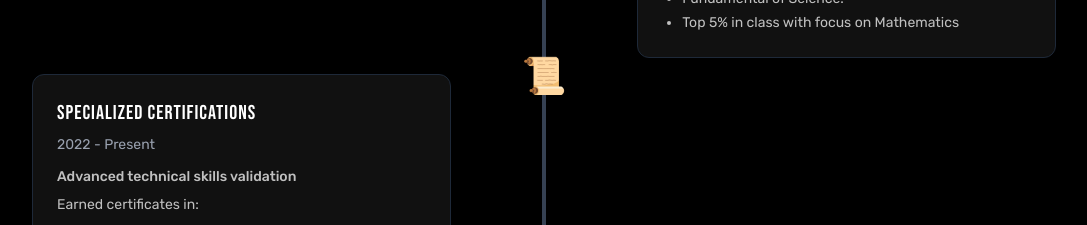
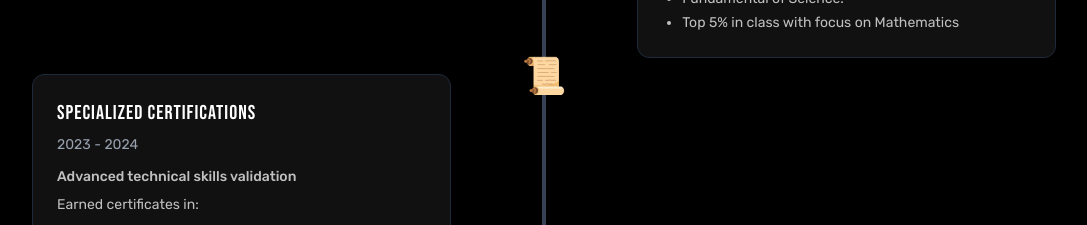
Before and after one commit to Ananta025/Ananta_Portfolio, a React (Vite) app: page / in a window 1280 px wide. Shown: the part 3940-4165 px from the top of the page, without its empty margins (96-1183 px from the left). Built offline with nearby package versions, Linux system fonts and the light colour scheme.

Commit message:
Nothing serious

```diff
--- a/src/components/EducationSection.jsx
+++ b/src/components/EducationSection.jsx
@@ -26,7 +26,7 @@ export default function EducationSection() {
       title: "SPECIALIZED CERTIFICATIONS",
       color: "bg-orange-500",
       icon: "📜",
-      duration: "2022 - Present",
+      duration: "2023 - 2024",
       content: (
         <>
           <p className="font-medium">Advanced technical skills validation</p>
@@ -43,7 +43,7 @@ export default function EducationSection() {
       color: "bg-purple-500",
       icon: "🏫",
       institution: "RCC Institute of Information Technology",
-      duration: "2018 - 2020",
+      duration: "2023 - 2027",
       content: (
         <>
           <p className="font-medium">Specialized in Computer Science & Mathematics</p>
```
